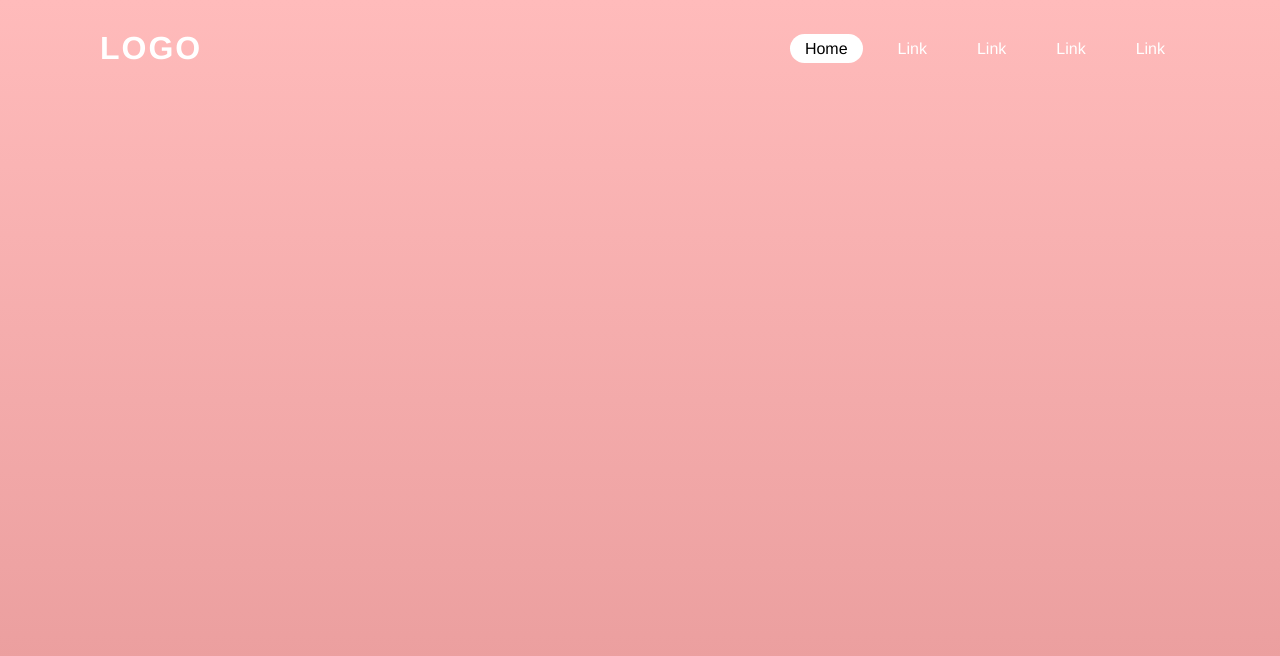
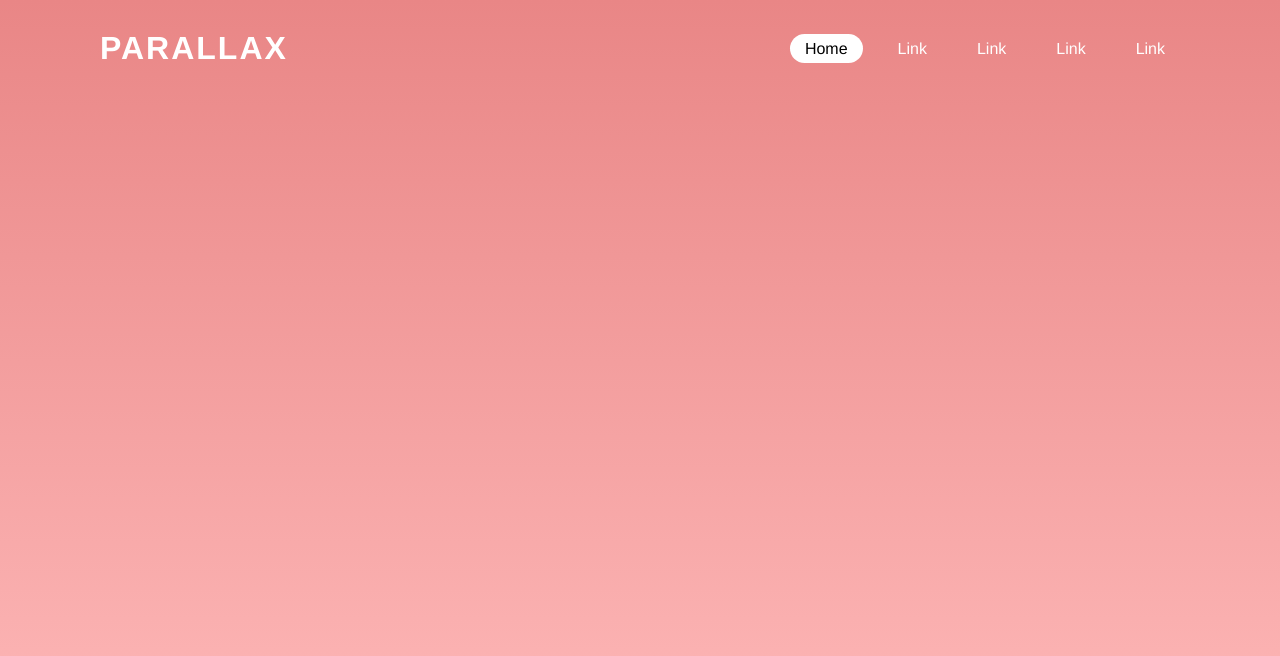
Before and after one commit to danielyuenhx/parallax, a plain HTML site: page index.html in a window 1280 px wide. Drawn offline with Linux system fonts and the light colour scheme.

Commit message:
added divs

```diff
--- a/index.html
+++ b/index.html
@@ -9,7 +9,7 @@
 </head>
 <body>
     <header>
-        <a class="logo" href='#'>Logo</a>
+        <a class="logo" href='#'>Parallax</a>
         <ul>
             <li><a href='#' class="active">Home</a></li>
             <li><a href='#'>Link</a></li>
@@ -18,5 +18,11 @@
             <li><a href='#'>Link</a></li>
         </ul>
     </header>
+    <main>
+        <!-- <div>1</div>
+        <div>2</div>
+        <div>3</div>
+        <div>4</div> -->
+    </main>
 </body>
 </html>
--- a/style.css
+++ b/style.css
@@ -6,7 +6,7 @@
 }
 body {
     min-height: 100vh;
-    background: linear-gradient(#ffbbbb, #e79999)
+    background: linear-gradient(#e98686,#ffbbbb)
 }
 header {
     position: absolute;
@@ -38,10 +38,14 @@ header ul li a {
     text-decoration: none;
     padding: 6px 15px;
     color: #ffffff;
-    transition: all 0.5s ease;
+    transition: all 0.25s ease;
     border-radius: 20px;
 }
 header ul li a:hover, .active {
     background-color: #ffffff;
     color: black;
 }
+
+main {
+    position: relative;
+}
```
